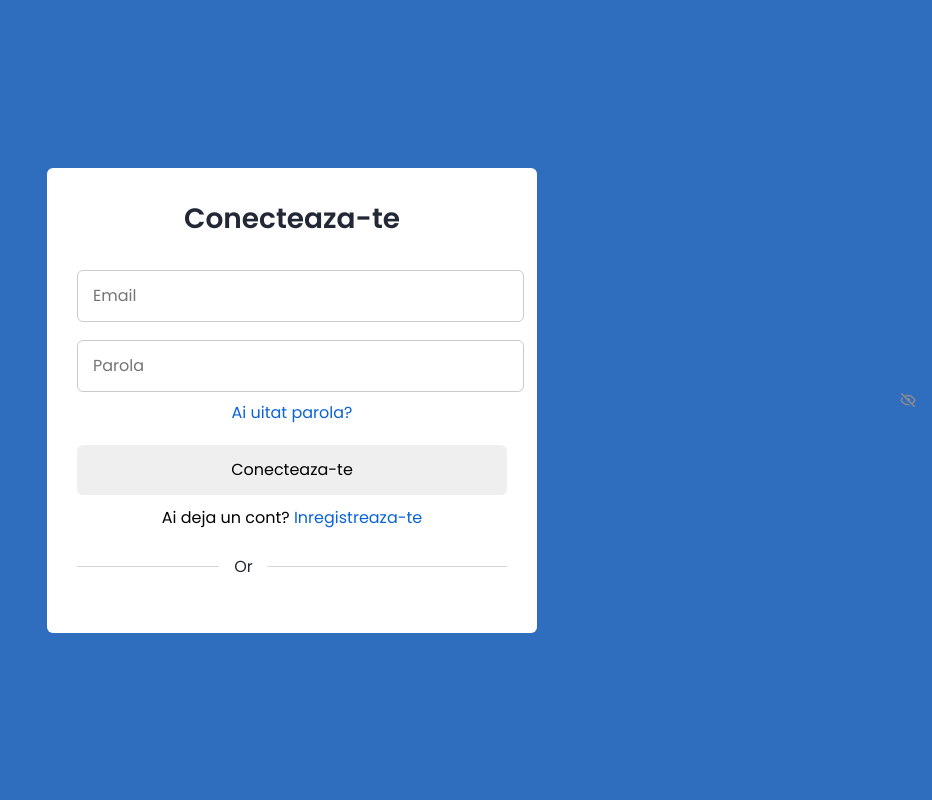
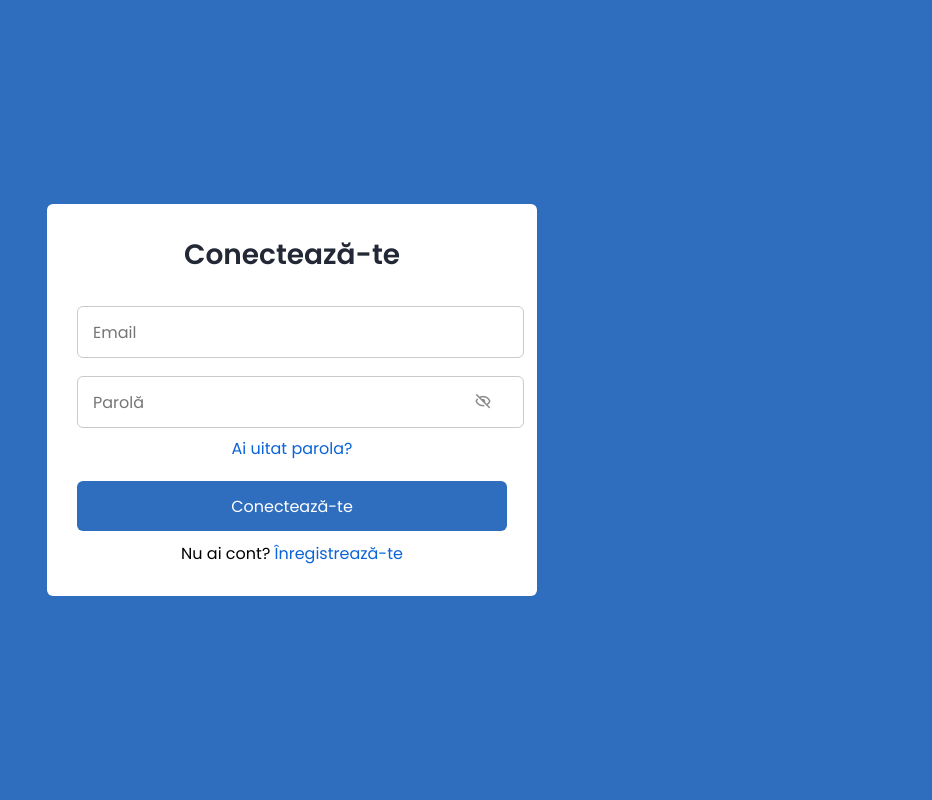
Before and after one commit to Bogdans2001/Parking-site, a PHP site: page /register.html in a window 1280 px wide. Shown: the whole page, without its empty margins (348-1280 px from the left). Run offline with PHP 8.4, Linux system fonts and the light colour scheme.

Commit message:
delete line

```diff
--- a/register.html
+++ b/register.html
@@ -11,26 +11,25 @@
         <section class="container forms">
             <div class="form login">
                 <div class="form-content">
-                    <header>Conecteaza-te</header>
+                    <header>Conectează-te</header>
                     <form action="#">
                         <div class="field input-field">
                             <input type="email" placeholder="Email" class="input">
                         </div>
                         <div class="field input-field">
-                            <input type="password" placeholder="Parola" class="password">
+                            <input type="password" placeholder="Parolă" class="password">
                             <i class='bx bx-hide eye-icon' ></i>
                         </div>
                         <div class="form-link">
                             <a href="#" class="forgot-pass">Ai uitat parola?</a>
                         </div>
                         <div class="field button-field">
-                            <button>Conecteaza-te</button>
+                            <button>Conectează-te</button>
                         </div>
                         <div class="form-link">
-                            <span> Ai deja un cont? <a href="#" class="signup-link">Inregistreaza-te</a></span>
+                            <span> Nu ai cont? <a href="#" class="signup-link">Înregistrează-te</a></span>
                     </form>
                 </div>
-                <div class="line"></div>
             </div>
         </section>
     </body>
--- a/style.css
+++ b/style.css
@@ -33,10 +33,12 @@ form{
     margin-top: 30px;
 
 }
-form .field{
+.form .field{
+    position: relative;
     height: 50px;
     width: 100%;
     margin-top: 20px;
+    border-radius: 6px;
 }
 .field input,
 .field button{
@@ -48,8 +50,23 @@ form .field{
     border-radius: 6px;
 }
 .field input{
+    outline: none;
     padding-left:15px;
     border: 1px solid #CACACA;
+}
+
+.field input:focus{
+    border-bottom-width: 2px;
+}
+
+.field button{
+    color: #FFF;
+    background-color: #2F6DBF;
+    transition: all 0.3 ease;
+    cursor:pointer;
+}
+.field button:hover{
+    background-color: #074378;
 }
 .eye-icon{
     position: absolute;
@@ -67,25 +84,6 @@ form .field{
 
 }
 
-.line{
-    position:relative;
-    height: 1px;
-    width: 100%;
-    margin: 36px 0;
-    background-color: #d4d4d4;
-}
-
-.line::before{
-    content: 'Or';
-    position: absolute;
-    top: 50%;
-    right: 50%;
-    transform: translate(-50%, -50%);
-    background-color: #FFF;
-    color: #232836;
-    padding: 0 15px;
-}
-
 a {
     text-decoration: none;
 }
```
